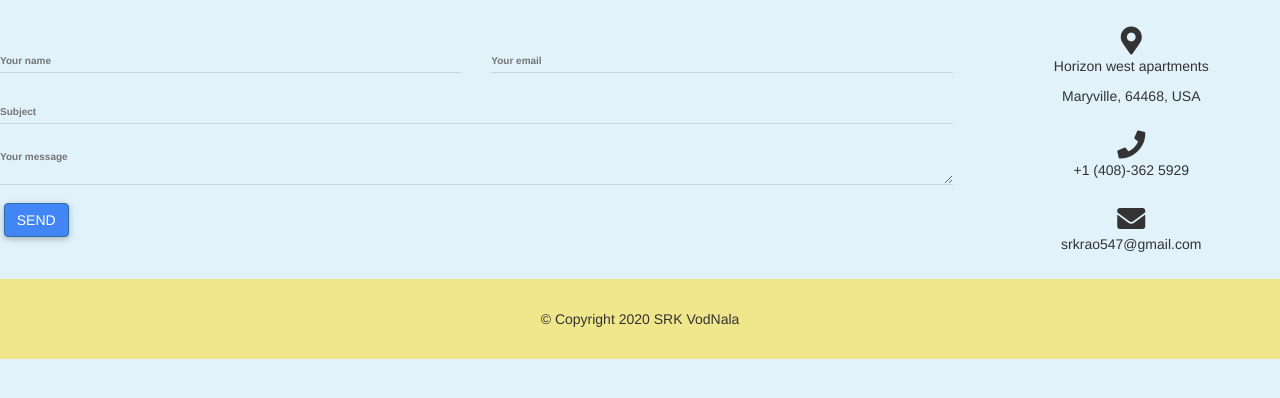
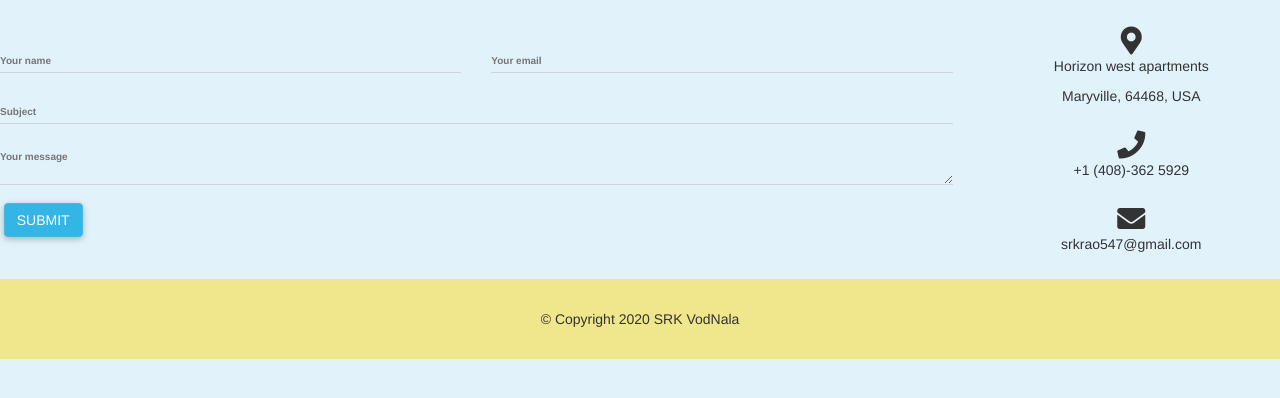
Before and after one commit to shivarkv5/P2-styled-site, a plain HTML site: page contact.html in a window 1280 px wide. Shown: the part 270-668 px from the top of the page. Drawn offline with nearby package versions, Linux system fonts and the light colour scheme.

Commit message:
fourth commit

```diff
--- a/contact.html
+++ b/contact.html
@@ -104,7 +104,8 @@
                 </form>
 
                 <div class="text-center text-md-left">
-                    <a class="btn btn-primary" onclick="document.getElementById('contact-form').submit();">Send</a>
+
+                    <button type="button" class="btn btn-info">Submit</button>
                 </div>
                 <div class="status"></div>
             </div>
```
